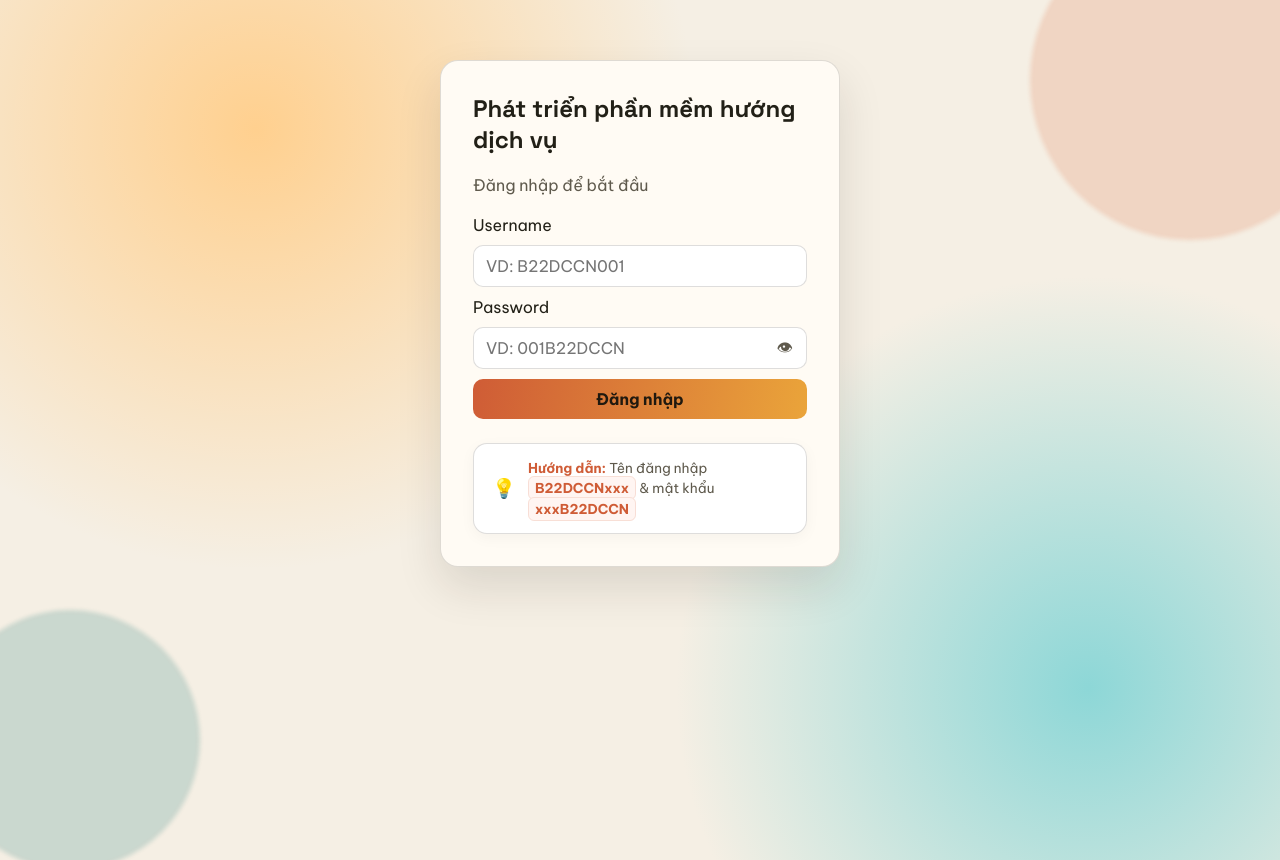
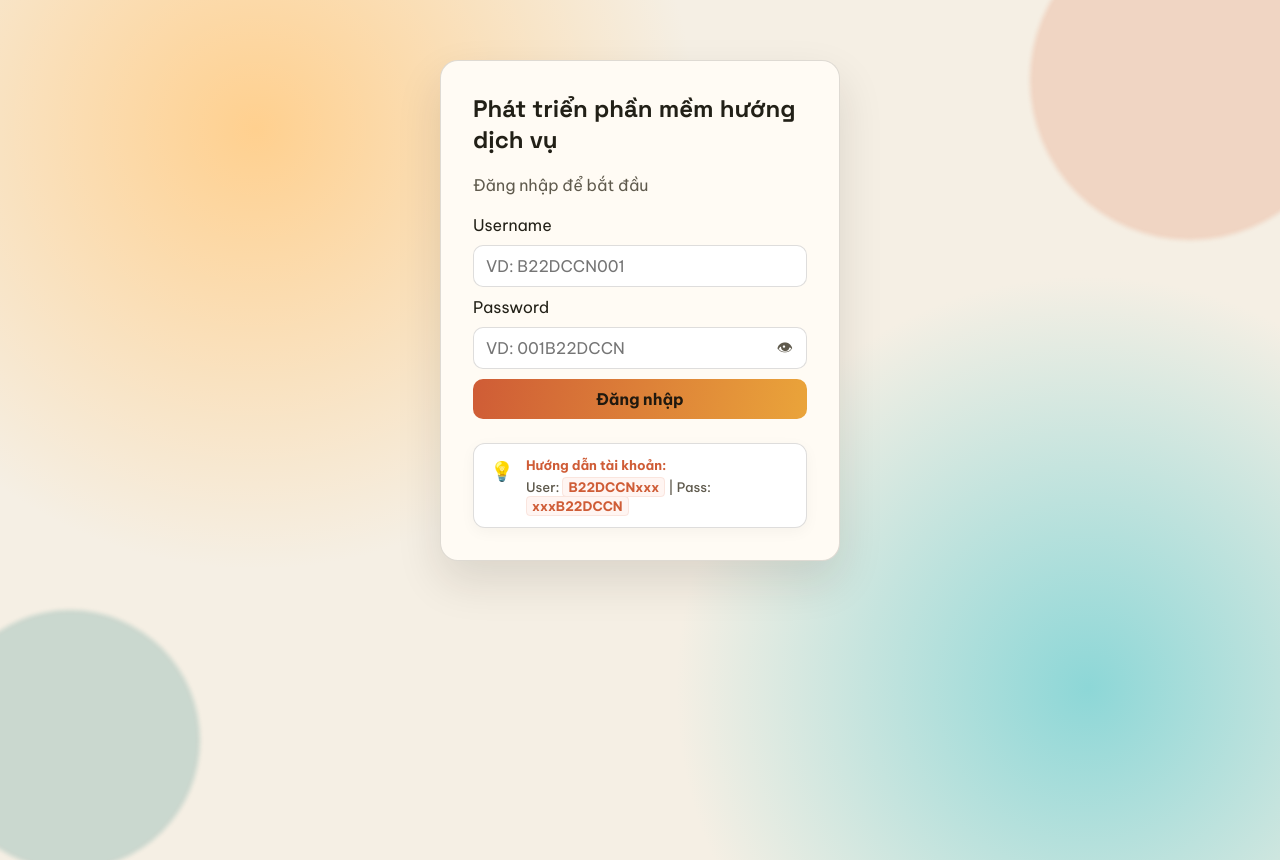
Before and after one commit to baosatboiz/soa, a website: page index.html in a window 1280 px wide. Drawn offline with Linux system fonts and the light colour scheme.

Commit message:
Fix login hint layout and styling

```diff
--- a/index.html
+++ b/index.html
@@ -63,11 +63,13 @@
           <div id="loginError" class="login-error" style="display: none;"></div>
 
           <div class="login-hint">
-            <span style="font-size: 1.2rem;">💡</span>
-            <span>
-              <strong>Hướng dẫn:</strong>
-              Tên đăng nhập <code>B22DCCNxxx</code> & mật khẩu <code>xxxB22DCCN</code>
-            </span>
+            <span class="login-hint-icon">💡</span>
+            <div class="login-hint-body">
+              <span class="login-hint-title">Hướng dẫn tài khoản:</span>
+              <div class="login-hint-details">
+                User: <code>B22DCCNxxx</code> | Pass: <code>xxxB22DCCN</code>
+              </div>
+            </div>
           </div>
         </div>
       </section>
--- a/styles.css
+++ b/styles.css
@@ -203,32 +203,49 @@ body:not(.app-ready) .app-shell {
 }
 
 .login-hint {
-  font-size: 0.85rem;
+  font-size: 0.82rem;
   color: var(--muted);
   margin-top: 24px;
-  padding: 14px 18px;
+  padding: 12px 16px;
   background: white;
-  border-radius: 14px;
+  border-radius: 12px;
   border: 1px solid var(--line);
   display: flex;
-  align-items: center;
+  align-items: flex-start;
   gap: 12px;
-  line-height: 1.5;
+  line-height: 1.4;
   box-shadow: 0 4px 15px rgba(0, 0, 0, 0.04);
 }
 
-.login-hint strong {
+.login-hint-icon {
+  font-size: 1.2rem;
+  margin-top: 2px;
+}
+
+.login-hint-body {
+  display: flex;
+  flex-direction: column;
+  gap: 4px;
+}
+
+.login-hint-title {
+  font-weight: 700;
   color: var(--accent);
+}
+
+.login-hint-details {
+  color: var(--muted);
+  font-weight: 500;
 }
 
 .login-hint code {
   background: #fff5f2;
-  padding: 2px 6px;
-  border-radius: 6px;
+  padding: 1px 5px;
+  border-radius: 4px;
   color: var(--accent);
   font-weight: 700;
   font-family: inherit;
-  border: 1px solid rgba(207, 92, 54, 0.15);
+  border: 1px solid rgba(207, 92, 54, 0.1);
 }
 
 .setup-header {
```
